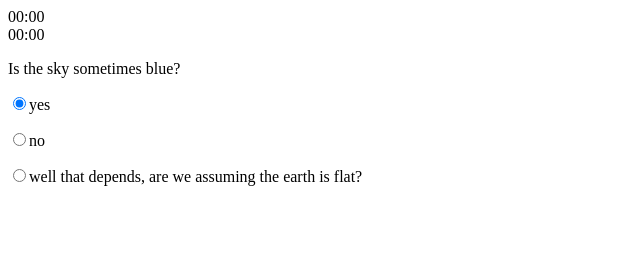
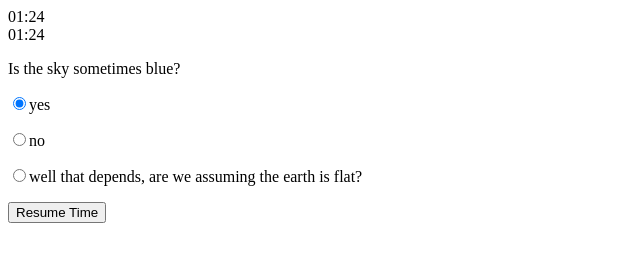
Before and after one commit to jcutlah/TriviaGame, a plain HTML site: page index.html in a window 1280 px wide. Both pictures are taken after a click on the radio button 19 px from the left and 103 px from the top of the page. Shown: the whole page, without its empty margins (0-640 px from the left). Drawn offline with nearby package versions, Linux system fonts and the light colour scheme.

Commit message:
Added ability to pause timer

```diff
--- a/assets/js/app.js
+++ b/assets/js/app.js
@@ -8,7 +8,7 @@
 window.addEventListener('DOMContentLoaded', function(){
     var game = {
         currentQuestion: {},
-        gameTimer: 4,
+        gameTimer: 90,
         questions: [
             {
                 question:"Is the sky sometimes blue?",
@@ -35,6 +35,7 @@ window.addEventListener('DOMContentLoaded', function(){
                 answered: false
             }
         ],
+        timerPaused: false,
         loadQuestion: function(){
             // debugger;
             var questionHolder = $('#question-holder');
@@ -69,7 +70,8 @@ window.addEventListener('DOMContentLoaded', function(){
                 game.currentQuestion.answered = true;
                 var guess = $(this).get(0).value;
                 if (guess === game.currentQuestion.answer){
-                    alert('correct');
+                    // alert('correct');
+                    game.timerPaused = true;
                 } else {
                     alert('incorrect');
                 }
@@ -99,7 +101,7 @@ window.addEventListener('DOMContentLoaded', function(){
                 });
                 // find timer containers
                 // set the innerText with the current time
-                if (game.gameTimer === 0){
+                if (game.gameTimer === 0 || game.timerPaused){
                     clearInterval(timer);
                     // alert("Time's up!!!");
                 }
@@ -108,4 +110,8 @@ window.addEventListener('DOMContentLoaded', function(){
     };
     game.timer()
     game.loadQuestion();
+    $('button').click(function(){
+        game.timerPaused = false;
+        game.timer();
+    });
 });
--- a/index.html
+++ b/index.html
@@ -11,6 +11,7 @@
 <body>
     <div class="timer"></div>
     <div id="question-holder"></div>
+    <button>Resume Time</button>
 
     <script type="text/javascript" src="https://cdnjs.cloudflare.com/ajax/libs/jquery/3.2.1/jquery.min.js"></script>
     <script src="assets/js/app.js"></script>
```
